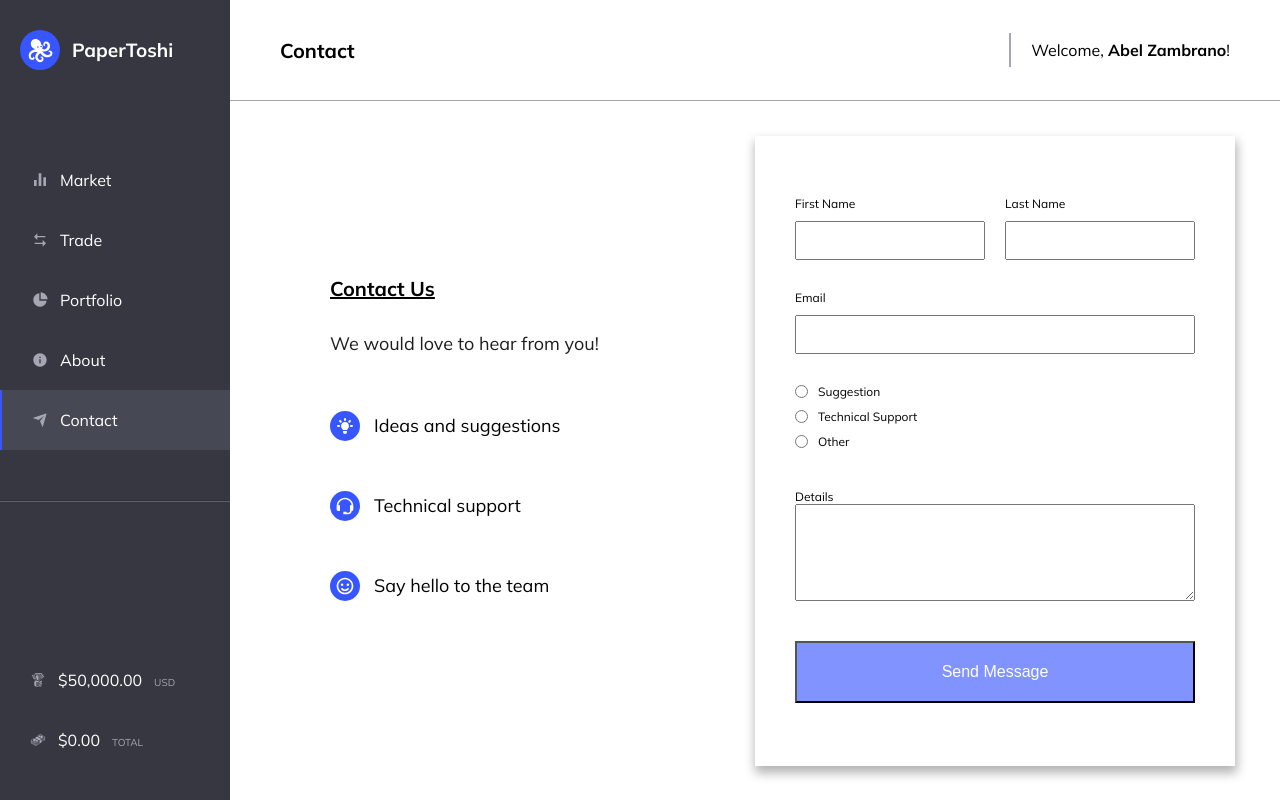
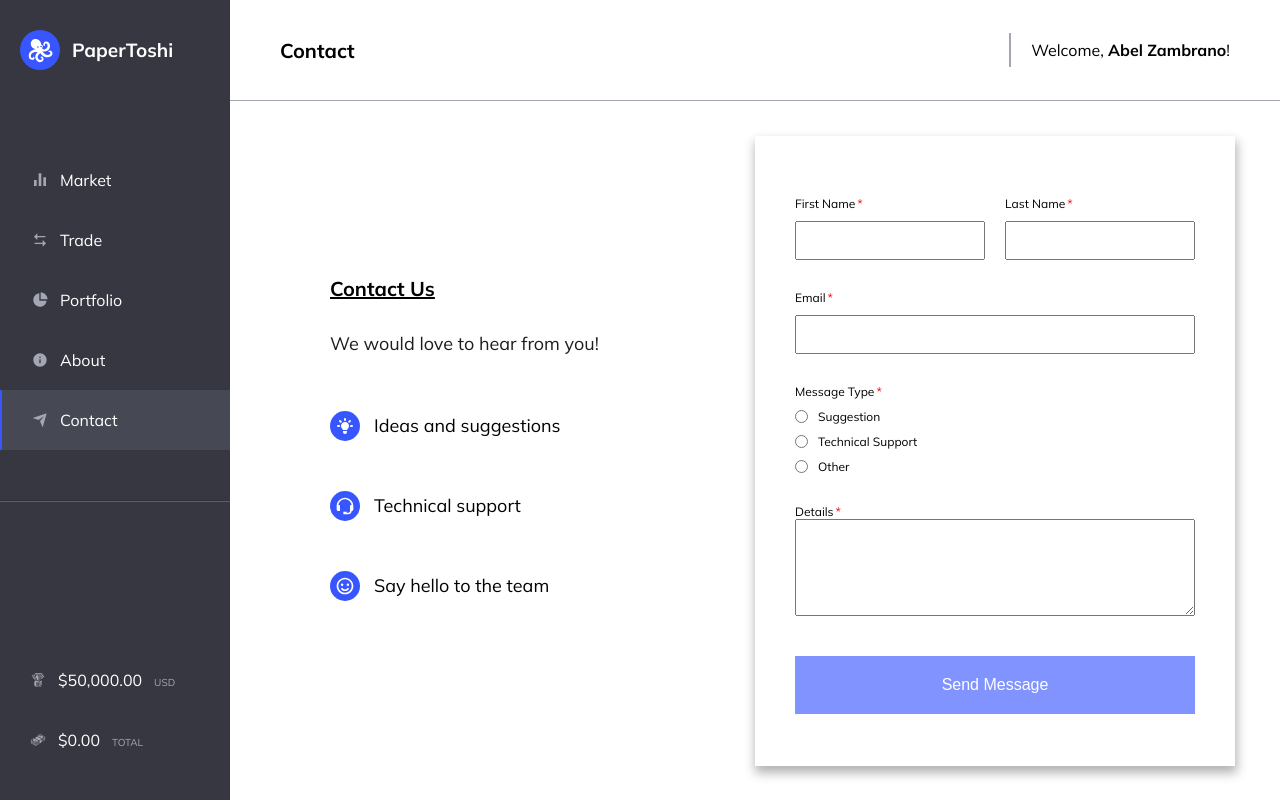
Before and after one commit to Abel-Zambrano/papertoshi, a Next.js app: page /contact in a window 1280 px wide. Built offline with nearby package versions, Linux system fonts and the light colour scheme.

Commit message:
form update

```diff
--- a/components/ContactForm.tsx
+++ b/components/ContactForm.tsx
@@ -20,6 +20,12 @@ const Div = styled.div`
 
 const Label = styled.label`
   font-size: 1.2rem;
+
+  &::after {
+    content: "*";
+    color: red;
+    padding-left: 2px;
+  }
 `;
 
 const Input = styled.input`
@@ -35,7 +41,11 @@ const Input = styled.input`
 const RadioWrapper = styled.div`
   display: flex;
   align-items: center;
-  margin-bottom: 10px;
+  margin-top: 10px;
+`;
+
+const RadioLabel = styled.label`
+  font-size: 1.2rem;
 `;
 
 const Radio = styled.input`
@@ -53,6 +63,12 @@ const Button = styled.button`
   margin-top: 10px;
   padding: 20px 0 20px 0;
   font-size: 1.6rem;
+  border: none;
+  transition: 0.2s;
+
+  &:hover {
+    background-color: var(--primary);
+  }
 `;
 
 export default function ContactInfo() {
@@ -75,6 +91,7 @@ export default function ContactInfo() {
             id="first-name"
             type="text"
             name="first-name"
+            required
           />
         </Div>
         <Div>
@@ -84,14 +101,16 @@ export default function ContactInfo() {
             id="last-name"
             type="text"
             name="last-name"
+            required
           />
         </Div>
       </NameWrapper>
       <Div>
         <Label htmlFor="email">Email</Label>
-        <Input id="email" type="email" name="email" />
+        <Input id="email" type="email" name="email" required />
       </Div>
       <Div>
+        <Label>Message Type</Label>
         <RadioWrapper>
           <Radio
             type="radio"
@@ -99,7 +118,7 @@ export default function ContactInfo() {
             name="message-type"
             value="message-type"
           />
-          <Label htmlFor="message-type">Suggestion</Label>
+          <RadioLabel htmlFor="message-type">Suggestion</RadioLabel>
         </RadioWrapper>
         <RadioWrapper>
           <Radio
@@ -108,16 +127,16 @@ export default function ContactInfo() {
             name="message-type"
             value="support"
           />
-          <Label htmlFor="support">Technical Support</Label>
+          <RadioLabel htmlFor="support">Technical Support</RadioLabel>
         </RadioWrapper>
         <RadioWrapper>
           <Radio type="radio" id="other" name="message-type" value="other" />
-          <Label htmlFor="other">Other</Label>
+          <RadioLabel htmlFor="other">Other</RadioLabel>
         </RadioWrapper>
       </Div>
       <Div>
         <Label htmlFor="details">Details</Label>
-        <Details id="details" name="details" rows={5} />
+        <Details id="details" name="details" rows={5} required />
       </Div>
       <Button type="submit">Send Message</Button>
     </MyContactForm>
```
